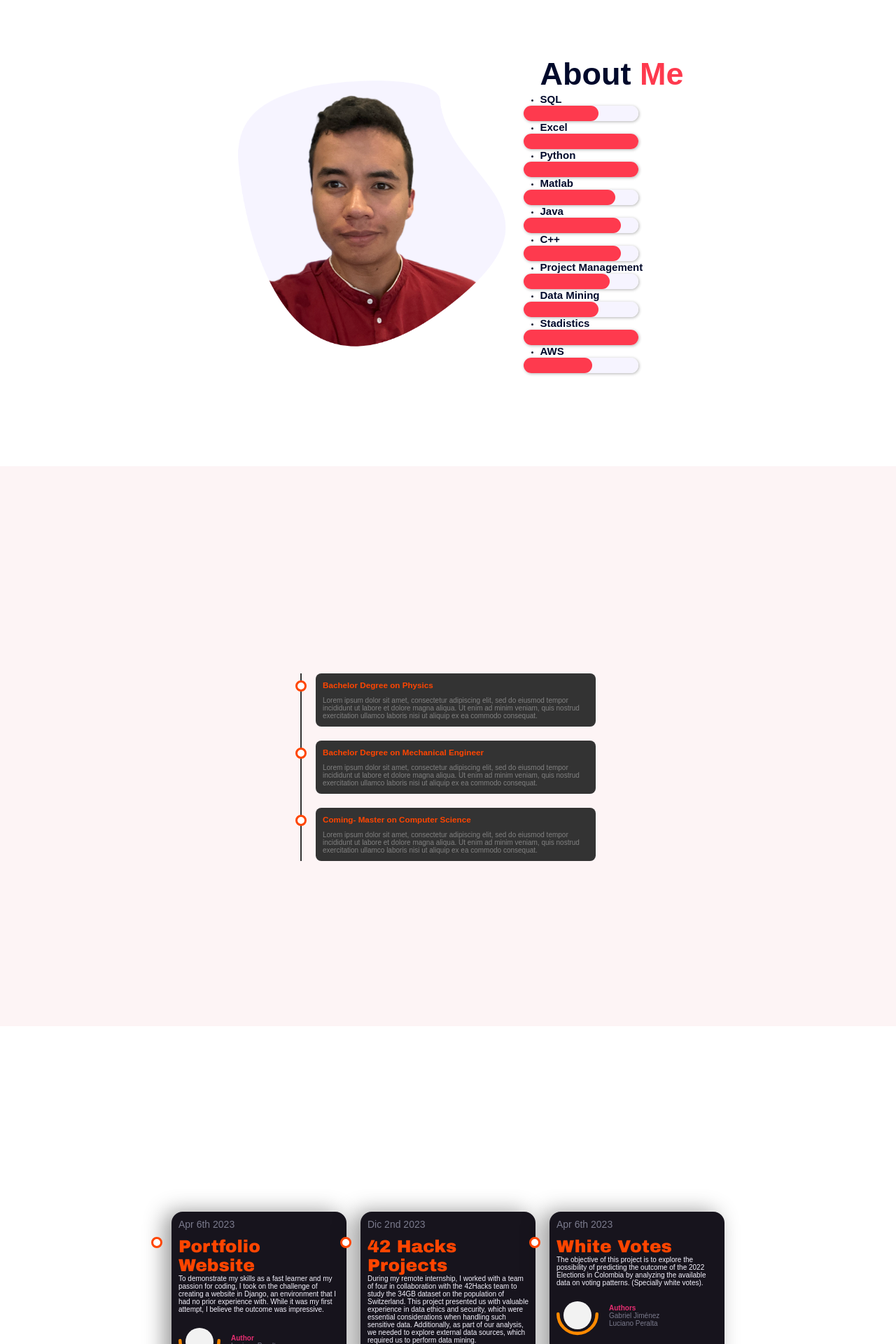
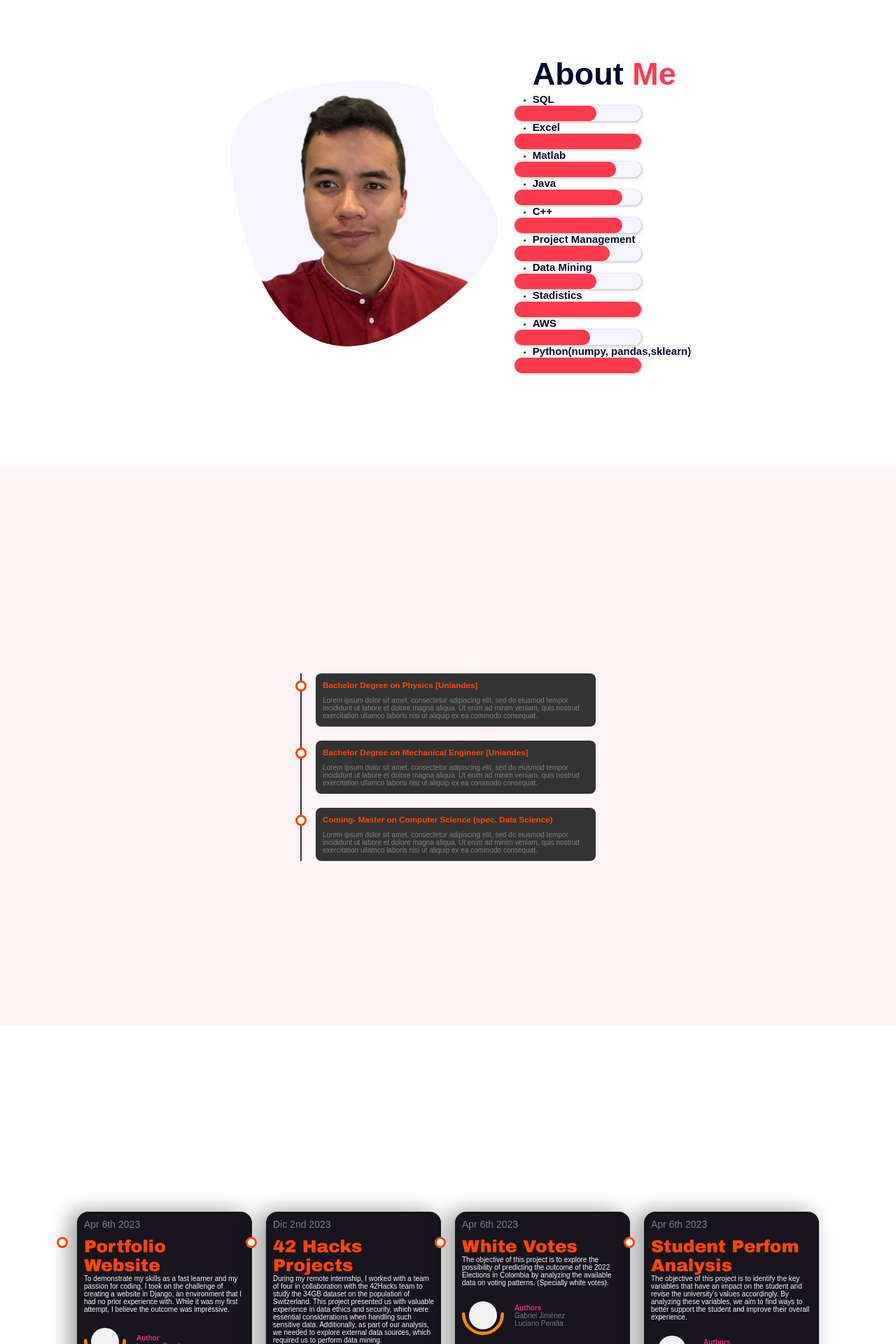
Before and after one commit to Lbasp/Portfolio, a Django app: page /projects/ in a window 1280 px wide. Shown: the part 2080-4000 px from the top of the page at 70% size. Run offline with Django 4.2, Linux system fonts and the light colour scheme.

Commit message:
Projects part finished

```diff
--- a/static/js/script.js
+++ b/static/js/script.js
@@ -46,7 +46,7 @@ ScrollReveal().reveal('.contact form', { origin:  'bottom'});
 const typed = new Typed('.multiple-text', {
     strings: ['Data Scientist','Physicist', 'Mechanical Engineer'],
     typeSpeed: 100,
-    backSpeed: 80,
-    backDelay: 500,
+    backSpeed: 50,
+    backDelay: 6000,
     loop:true
   });
--- a/templates/main.html
+++ b/templates/main.html
@@ -72,14 +72,13 @@
                   <progress id="file" value="65" max="100"> </progress>
                   <li><h2 class="class">Excel</h2></li>
                   <progress id="file" value="100" max="100"> </progress>
-                  <li><h2 class="class">Python</h2></li>
-                  <progress id="file" value="100" max="100"> </progress>
                   <li><h2 class="class">Matlab</h2></li>
                   <progress id="file" value="80" max="100"> </progress>
                   <li><h2 class="class">Java</h2></li>
                   <progress id="file" value="85" max="100"> </progress>
                   <li><h2 class="class">C++</h2></li>
                   <progress id="file" value="85" max="100"> </progress>
+
                 </ul>
               </div>
               <div>
@@ -92,6 +91,8 @@
                   <progress id="file" value="100" max="100"> </progress>
                   <li><h2 class="class">AWS</h2></li>
                   <progress id="file" value="60" max="100"> </progress>
+                  <li><h2 class="class">Python(numpy, pandas,sklearn)</h2></li>
+                  <progress id="file" value="100" max="100"> </progress>
                 </ul>
               </div>
             </div>
@@ -103,19 +104,19 @@
         <div class="outer">
           <div class="card2">
             <div class="info">
-              <h3 class="title">Bachelor Degree on Physics</h3>
+              <h3 class="title">Bachelor Degree on Physics [Uniandes]</h3>
               <p>Lorem ipsum dolor sit amet, consectetur adipiscing elit, sed do eiusmod tempor incididunt ut labore et dolore magna aliqua. Ut enim ad minim veniam, quis nostrud exercitation ullamco laboris nisi ut aliquip ex ea commodo consequat. </p>
             </div>
           </div>
           <div class="card2">
             <div class="info">
-              <h3 class="title">Bachelor Degree on Mechanical Engineer</h3>
+              <h3 class="title">Bachelor Degree on Mechanical Engineer [Uniandes]</h3>
               <p>Lorem ipsum dolor sit amet, consectetur adipiscing elit, sed do eiusmod tempor incididunt ut labore et dolore magna aliqua. Ut enim ad minim veniam, quis nostrud exercitation ullamco laboris nisi ut aliquip ex ea commodo consequat. </p>
             </div>
           </div>
           <div class="card2">
             <div class="info">
-              <h3 class="title">Coming- Master on Computer Science</h3>
+              <h3 class="title">Coming- Master on Computer Science (spec. Data Science)</h3>
               <p>Lorem ipsum dolor sit amet, consectetur adipiscing elit, sed do eiusmod tempor incididunt ut labore et dolore magna aliqua. Ut enim ad minim veniam, quis nostrud exercitation ullamco laboris nisi ut aliquip ex ea commodo consequat. </p>
             </div>
           </div>
@@ -286,6 +287,54 @@
               </div>
             </div>
         </div>
+        <!-- Fourth Project -->
+        <div class="card">
+          <div class="content">
+            <div class="front">
+            <header class="card-header">
+              <p>Apr 6th 2023</p>
+              <span class="title">Student Perfom Analysis </span>
+            </header>
+            <div class="project_resume">
+              <p>The objective of this project is to identify the key
+                variables that have an impact on the student and revise
+                the university's values accordingly. By analyzing these
+                variables, we aim to find ways to better support the
+                student and improve their overall experience.
+              </p>
+            </div>
+            <div class="card-author" style="margin-top: 0.5rem;">
+              <a class="author-avatar" href="#">
+                <span>
+              </span></a>
+              <svg class="half-circle" viewBox="0 0 106 57">
+                <path d="M102 4c0 27.1-21.9 49-49 49S4 31.1 4 4"></path>
+              </svg>
+              <div class="author-name">
+                <div class="author-name-prefix">Authors</div> <p>Gabriel Jiménez</p> <p>Luciano Peralta</p>
+                </div>
+              </div>
+              <div class="tags">
+                <a>Python</a>
+                <a>Stadistics</a>
+                <a>Excel</a>
+              </div>
+              </div>
+              <div class="back">
+                <header>
+                    Description:
+                </header>
+                <p> Our research analyzed data from a Chilean school
+                  using statistical methods. Our findings showed that a
+                  student's mother's education level is a key factor in academic
+                  success, more so than their father's. This highlights the importance
+                  of effective institutional tutoring programs and positive role models.</p>
+                   <p>Additionally, we found that in-class tutoring has little impact,
+                   and internet access did not significantly improve student performance.</p>
+                <a href="https://github.com/Lbasp/White_Vote_Prediction" class='bx bxl-github'  download target="_blank" style="margin-top: 1rem"></a>
+              </div>
+            </div>
+        </div>
 
 
     </section>
```
